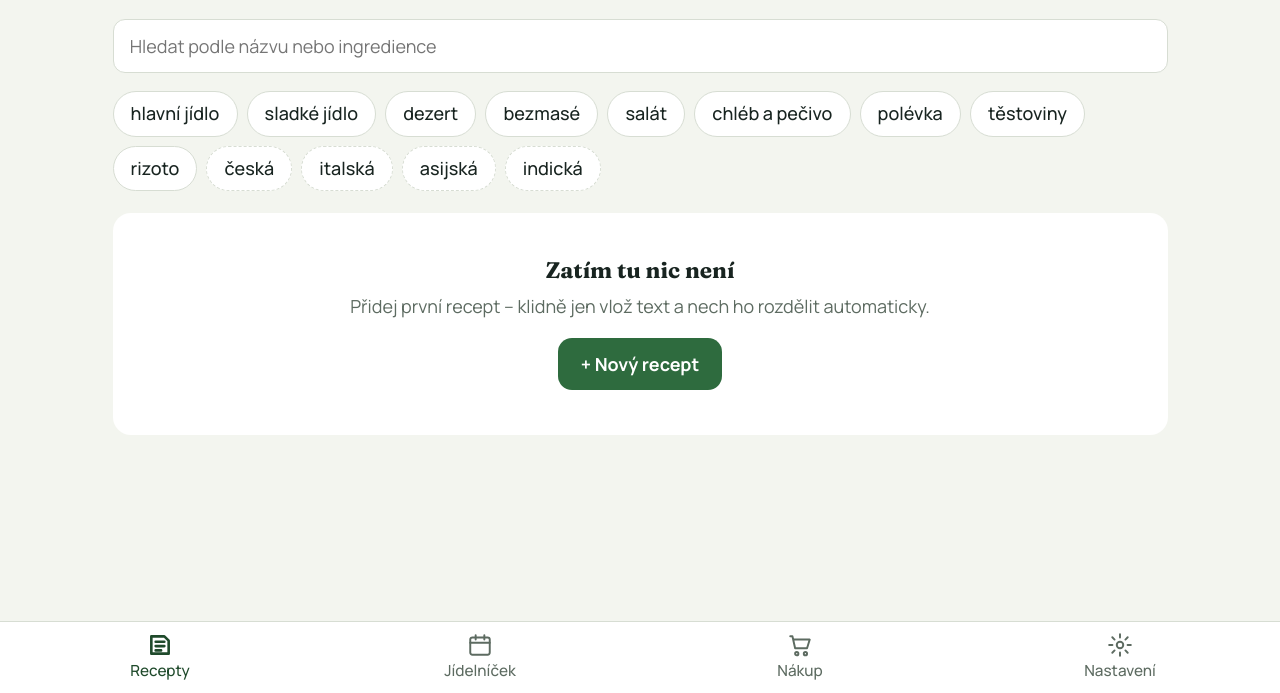
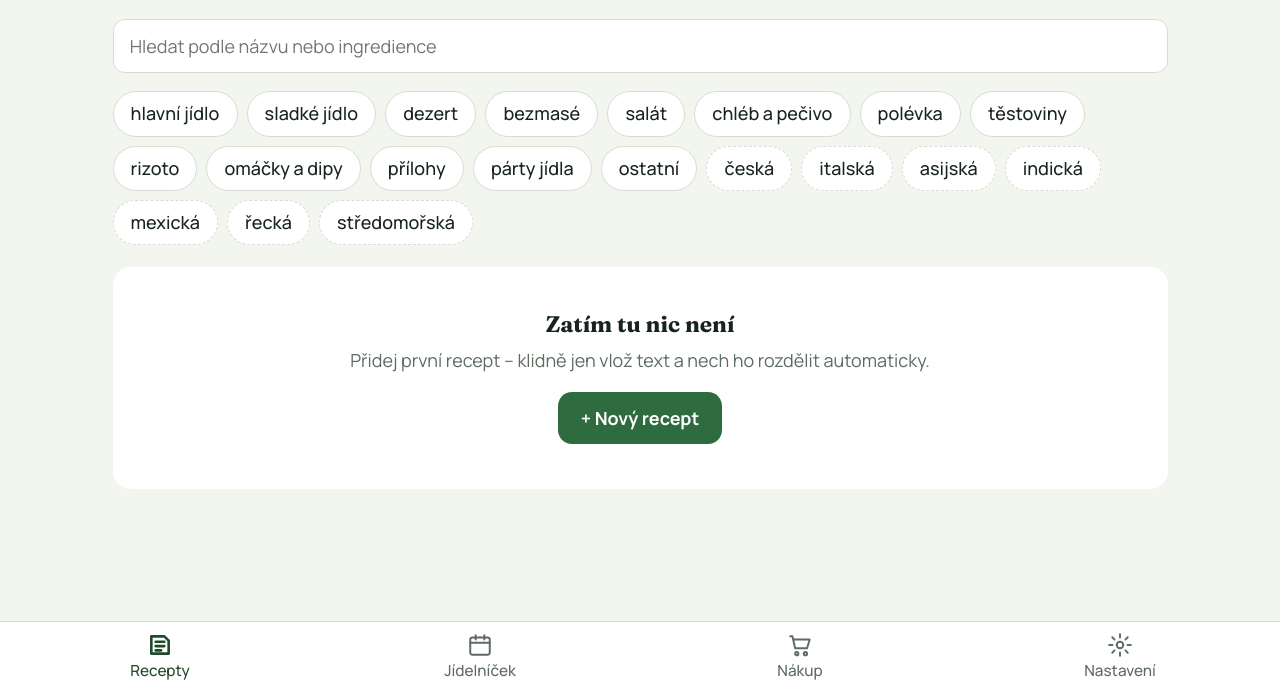
Before and after one commit to feliss12/Recepty, a plain HTML site: page index.html in a window 1280 px wide. Shown: the part 107-800 px from the top of the page. Drawn offline with Linux system fonts and the light colour scheme.

Commit message:
Add files via upload

```diff
--- a/index.html
+++ b/index.html
@@ -201,8 +201,8 @@ body.cook .nav{display:none}
 
 <script>
 /* ---------------- konstanty ---------------- */
-const TAGS_TYPE = ['hlavní jídlo','sladké jídlo','dezert','bezmasé','salát','chléb a pečivo','polévka','těstoviny','rizoto'];
-const TAGS_KITCHEN = ['česká','italská','asijská','indická'];
+const TAGS_TYPE = ['hlavní jídlo','sladké jídlo','dezert','bezmasé','salát','chléb a pečivo','polévka','těstoviny','rizoto','omáčky a dipy','přílohy','párty jídla','ostatní'];
+const TAGS_KITCHEN = ['česká','italská','asijská','indická','mexická','řecká','středomořská'];
 const ALL_TAGS = [...TAGS_TYPE, ...TAGS_KITCHEN];
 const UNITS = ['g','kg','ml','l','dl','ks','lžíce','lžička','lžic','lžiček','hrnek','hrnky','šálek','špetka','balení','plátek','plátky','stroužek','stroužky','svazek','sáček','konzerva','kostka'];
 const DAYS = ['pondělí','úterý','středa','čtvrtek','pátek','sobota','neděle'];
--- a/sw.js
+++ b/sw.js
@@ -1,5 +1,5 @@
 // Offline cache – při každé změně aplikace zvedni číslo verze.
-const VERSION = 'recepty-v5';
+const VERSION = 'recepty-v6';
 const CORE = ['./', './index.html', './manifest.json', './icon.svg', './icon-192.png', './icon-512.png'];
 
 self.addEventListener('install', e => {
```
